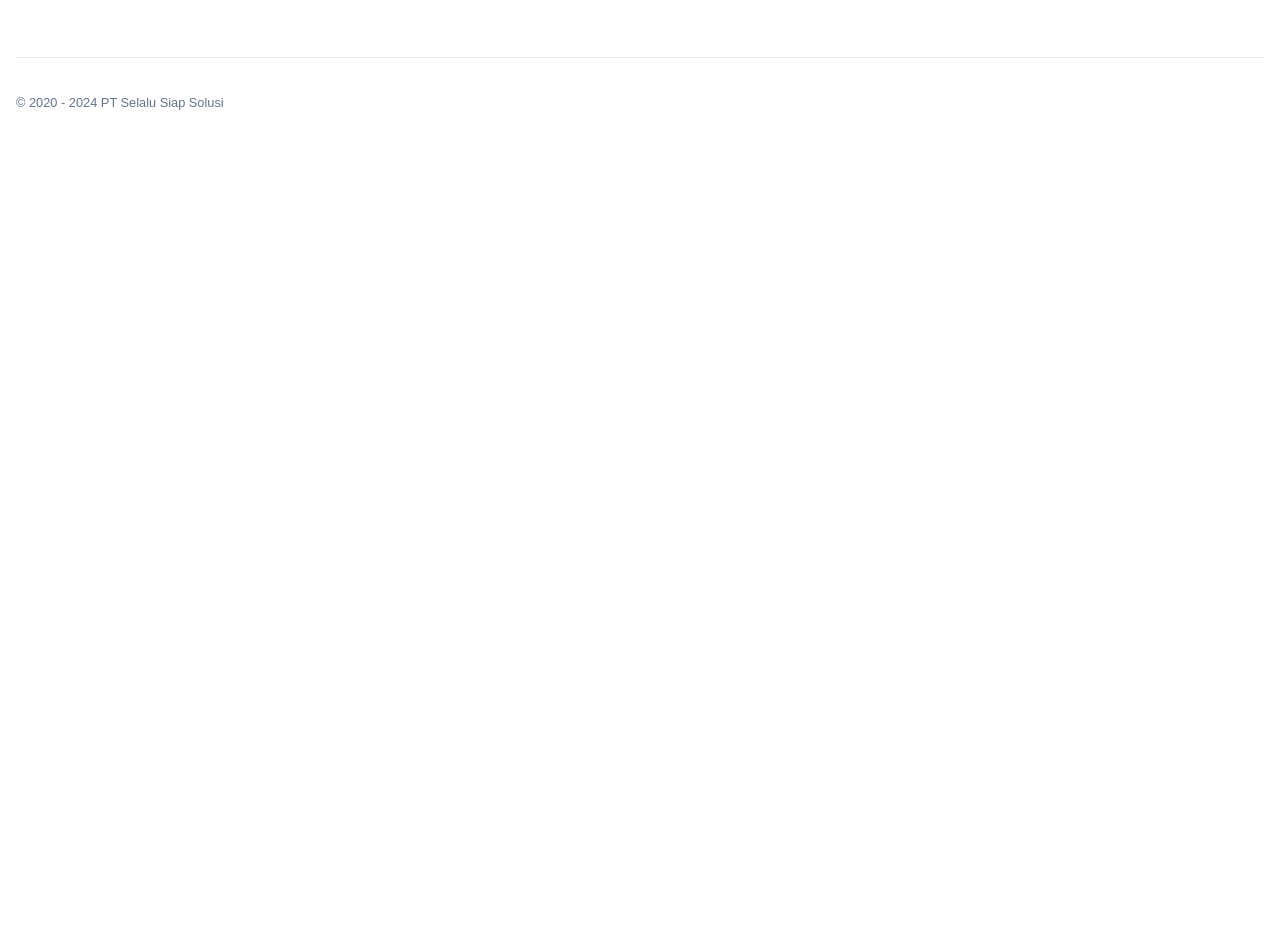
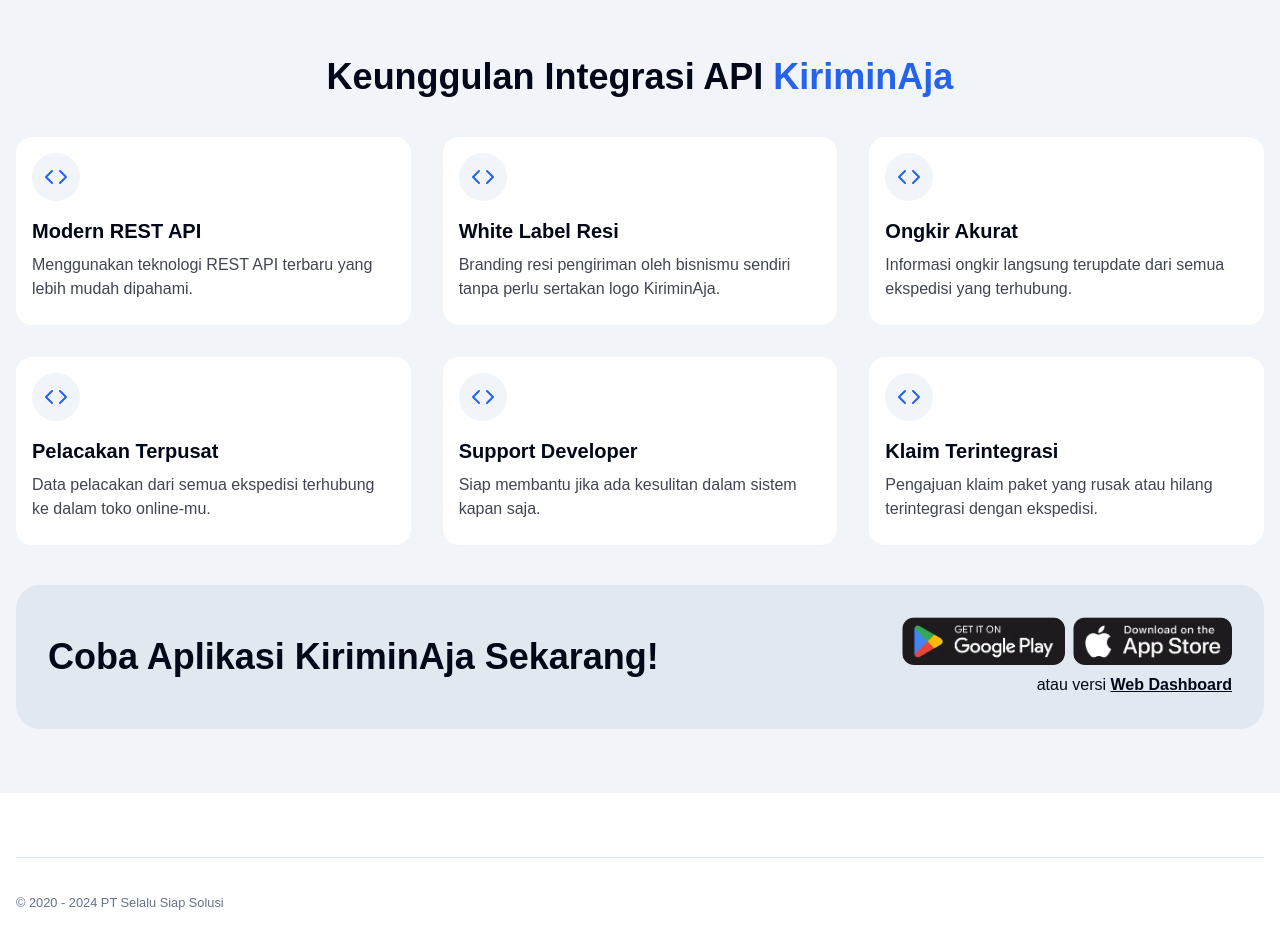
Before and after one commit to shendrongddv/20241124-kiriminaja-clone, a Next.js app: page / in a window 1280 px wide. Shown: the part 800-1746 px from the top of the page. Before the commit the page ends 946 px from the top, so only its background shows below. Built offline with nearby package versions, Linux system fonts and the light colour scheme.

Commit message:
Section Keunggulan

```diff
--- a/app/(homepage)/page.tsx
+++ b/app/(homepage)/page.tsx
@@ -1,5 +1,8 @@
+import { Card1 } from "@/components/card-1";
 import { Button } from "@/components/ui/button";
+import { keunggulan } from "@/constant";
 import Image from "next/image";
+import Link from "next/link";
 
 const HomePage = () => {
   return (
@@ -40,6 +43,69 @@
           </div>
         </div>
       </section>
+
+      {/* Keunggulan */}
+      <section className="bg-slate-100 px-4 py-16">
+        <div className="container flex flex-col items-center">
+          <h2 className="text-balance text-center text-2xl font-bold lg:text-4xl">
+            Keunggulan Integrasi API&nbsp;
+            <span className="text-primary">KiriminAja</span>
+          </h2>
+
+          <div className="mt-10 grid gap-4 md:grid-cols-2 lg:grid-cols-3 lg:gap-8">
+            {keunggulan?.map((item) => (
+              <Card1
+                key={item.id}
+                id={item.id}
+                title={item.title}
+                body={item.body}
+              />
+            ))}
+          </div>
+
+          <div className="mt-4 flex w-full flex-col items-center gap-4 rounded-2xl bg-slate-200 p-4 py-6 lg:mt-10 lg:flex-row lg:justify-between lg:rounded-3xl lg:p-8">
+            <h2 className="w-full text-center text-2xl font-bold lg:w-2/3 lg:text-start lg:text-4xl">
+              Coba Aplikasi KiriminAja Sekarang!
+            </h2>
+
+            <div className="flex flex-col items-center gap-2 lg:items-end">
+              <div className="grid grid-cols-2 gap-2 sm:flex sm:items-center sm:justify-center">
+                <Link
+                  href="#"
+                  className="flex h-full items-center justify-center overflow-hidden rounded-xl sm:h-12"
+                >
+                  <Image
+                    src="/playstore.webp"
+                    alt="PlayStore"
+                    width={357}
+                    height={105}
+                    className="h-full w-auto"
+                  />
+                </Link>
+
+                <Link
+                  href="#"
+                  className="flex h-full items-center justify-center overflow-hidden rounded-xl sm:h-12"
+                >
+                  <Image
+                    src="/appstore.webp"
+                    alt="PlayStore"
+                    width={357}
+                    height={105}
+                    className="h-full w-auto"
+                  />
+                </Link>
+              </div>
+              <span>
+                atau versi&nbsp;
+                <Link href="#" className="font-semibold underline">
+                  Web Dashboard
+                </Link>
+              </span>
+            </div>
+          </div>
+        </div>
+      </section>
     </>
   );
 };
--- /dev/null
+++ b/components/card-1.tsx
@@ -0,0 +1,19 @@
+import { Code } from "lucide-react";
+
+type Props = {
+  id?: string;
+  title?: string;
+  body?: string;
+};
+
+export const Card1 = ({ title, body }: Props) => {
+  return (
+    <div className="flex h-full flex-col items-start justify-start gap-2 rounded-2xl bg-white p-4">
+      <div className="flex aspect-square h-12 items-center justify-center rounded-full bg-slate-100 text-primary">
+        <Code className="size-6" />
+      </div>
+      <h3 className="mt-2 text-xl font-bold">{title}</h3>
+      <p className="pb-2 opacity-75">{body}</p>
+    </div>
+  );
+};
--- /dev/null
+++ b/constant.ts
@@ -0,0 +1,32 @@
+export const keunggulan = [
+  {
+    id: "ae082664-2558-561f-b3ba-d1483e89fa69",
+    title: "Modern REST API",
+    body: "Menggunakan teknologi REST API terbaru yang lebih mudah dipahami.",
+  },
+  {
+    id: "344d7f68-da31-5c86-a82a-a98a48396167",
+    title: "White Label Resi",
+    body: "Branding resi pengiriman oleh bisnismu sendiri tanpa perlu sertakan logo KiriminAja.",
+  },
+  {
+    id: "f0911ddc-49a1-5aab-bd22-7f08d2519a95",
+    title: "Ongkir Akurat",
+    body: "Informasi ongkir langsung terupdate dari semua ekspedisi yang terhubung.",
+  },
+  {
+    id: "a644e2a7-3996-5e78-b166-b964c7553fbc",
+    title: "Pelacakan Terpusat",
+    body: "Data pelacakan dari semua ekspedisi terhubung ke dalam toko online-mu.",
+  },
+  {
+    id: "406ffac5-ac1a-5e0f-af90-838b27b534b3",
+    title: "Support Developer",
+    body: "Siap membantu jika ada kesulitan dalam sistem kapan saja.",
+  },
+  {
+    id: "6daa9d7e-c570-5aa2-b0b3-5260e2a111ab",
+    title: "Klaim Terintegrasi",
+    body: "Pengajuan klaim paket yang rusak atau hilang terintegrasi dengan ekspedisi.",
+  },
+];
```
Also changed, not shown: public/appstore.webp (added), public/playstore.webp (added).
